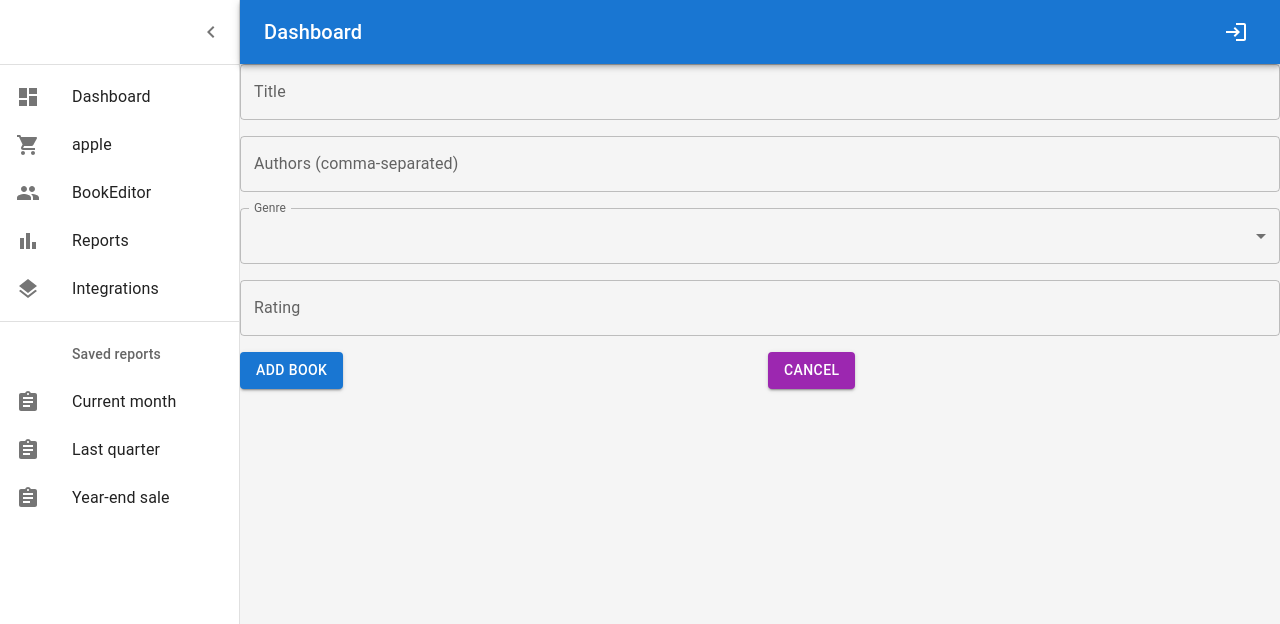
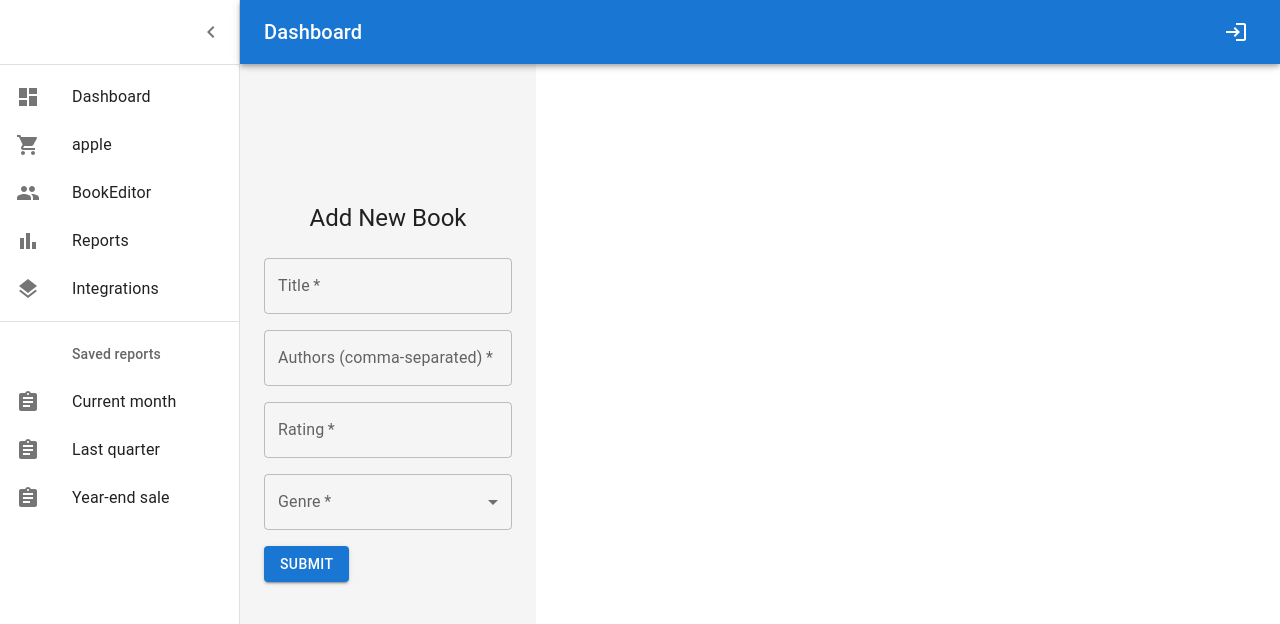
Before and after one commit to abd-bd-1020/library-management, a React app: page /bookeditor in a window 1280 px wide. Shown: the top 624 px of the page. Built offline with nearby package versions, Linux system fonts and the light colour scheme; the HTML template or start-up script is replaced by a standard one.

Commit message:
modified route

```diff
--- a/src/Layout/PageLayout.jsx
+++ b/src/Layout/PageLayout.jsx
@@ -1,66 +1,17 @@
 import React, { useState, useLayoutEffect } from "react";
-import {
-  ThemeProvider,
-  createTheme,
-  CssBaseline,
-  Box,
-  Toolbar,
-} from "@mui/material";
-import { BrowserRouter } from "react-router-dom";
-import Sidebar from "./SideBar";
-import TopBar from "./TopBar";
+
+import { BrowserRouter, useLocation, useNavigate } from "react-router-dom";
+
 import AppRoutes from "../route";
+import { ThemeProvider, createTheme } from "@mui/material";
 
 const defaultTheme = createTheme();
 
 export default function PageLayout() {
-  const [showSideBar, setShowSideBar] = useState(true);
-  const [open, setOpen] = useState(true);
-
-  useLayoutEffect(() => {
-    if (
-      window.location.pathname === "/login" ||
-      window.location.pathname === "/signup"
-    ) {
-
-      setShowSideBar(false);
-    }
-    else{
-      setShowSideBar(true);
-
-    }
-  }, [location.pathname]);
-
-  const toggleDrawer = () => {
-    setOpen(!open);
-  };
-
   return (
     <ThemeProvider theme={defaultTheme}>
       <BrowserRouter>
-        <Box sx={{ display: "flex" }}>
-          <CssBaseline />
-          {showSideBar ? (
-            <>
-              <TopBar open={open} toggleDrawer={toggleDrawer} />
-              <Sidebar open={open} toggleDrawer={toggleDrawer} />
-            </>
-          ) : <></>}
-          <Box
-            component="main"
-            sx={{
-              backgroundColor: (theme) =>
-                theme.palette.mode === "light"
-                  ? theme.palette.grey[100]
-                  : theme.palette.grey[900],
-              flexGrow: 1,
-              height: "100vh",
-              overflow: "auto",
-            }}
-          >
-            <Toolbar /> <AppRoutes />
-          </Box>
-        </Box>
+        <AppRoutes />
       </BrowserRouter>
     </ThemeProvider>
   );
--- a/src/Layout/TopBar.jsx
+++ b/src/Layout/TopBar.jsx
@@ -81,7 +81,7 @@ console.log(currentUserData)
         ) : (
           <IconButton color="inherit"
           onClick={() => {
-            window.location.href = "/login";
+            navigate("/login")
           }}
 
           >
--- a/src/components/BookEditor.jsx
+++ b/src/components/BookEditor.jsx
@@ -1,80 +1,120 @@
-import React, { useState } from "react";
-import { TextField, Button, Grid, MenuItem } from "@mui/material";
-import { ClientEnum } from "../ClientEnum";
+import React, { useState, useEffect } from 'react';
+import {
+  TextField,
+  MenuItem,
+  Button,
+  FormControl,
+  InputLabel,
+  Select,
+  Typography,
+  Container,
+  Grid,
+} from '@mui/material';
 
-function BookEditor({ onSave, onCancel, book }) {
-  const [title, setTitle] = useState(book ? book.title : "");
-  const [authors, setAuthors] = useState(book ? book.authors.join(", ") : "");
-  const [genre, setGenre] = useState(book ? book.genre : ClientEnum.ALL_GENRE);
-  const [rating, setRating] = useState(book ? book.rating : "");
+import { ClientEnum } from '../ClientEnum';
 
-  const handleSubmit = (e) => {
-    e.preventDefault();
-    const updatedBook = {
-      title,
-      authors: authors.split(",").map((author) => author.trim()),
-      genre,
-      rating: parseInt(rating),
+const initialValues = {
+  title: '',
+  authors: '',
+  rating: '',
+  genre: '',
 };
-    onSave(updatedBook);
+
+const BookEditor = ({ book }) => {
+  const [values, setValues] = useState(initialValues);
+
+  useEffect(() => {
+    if (book) {
+      setValues(book);
+    }
+  }, [book]);
+
+  const handleChange = (event) => {
+    const { name, value } = event.target;
+    setValues({ ...values, [name]: value });
+  };
+
+  const handleSubmit = (event) => {
+    event.preventDefault();
+    console.log('Form submitted:', values);
+    setValues(initialValues);
   };
 
   return (
+    <Container>
+      <Grid
+        container
+        direction="column"
+        justifyContent="center"
+        alignItems="center"
+        spacing={2}
+        style={{ minHeight: '100vh' }}
+      >
+        <Grid item>
+          <Typography variant="h5" gutterBottom>
+            {book ? 'Update Book' : 'Add New Book'}
+          </Typography>
+        </Grid>
+        <Grid item>
           <form onSubmit={handleSubmit}>
-      <Grid container spacing={2} justifyContent="center">
-        <Grid item xs={12}>
+            <Grid container direction="column" spacing={2}>
+              <Grid item>
                 <TextField
                   label="Title"
-            value={title}
-            onChange={(e) => setTitle(e.target.value)}
-            fullWidth
+                  name="title"
+                  value={values.title}
+                  onChange={handleChange}
+                  required
                 />
               </Grid>
-        <Grid item xs={12}>
+              <Grid item>
                 <TextField
                   label="Authors (comma-separated)"
-            value={authors}
-            onChange={(e) => setAuthors(e.target.value)}
-            fullWidth
+                  name="authors"
+                  value={values.authors}
+                  onChange={handleChange}
+                  required
                 />
               </Grid>
-        <Grid item xs={12}>
+              <Grid item>
                 <TextField
-            select
-            label="Genre"
-            value={genre}
-            onChange={(e) => setGenre(e.target.value)}
-            fullWidth
+                  label="Rating"
+                  name="rating"
+                  type="number"
+                  inputProps={{ min: 0, max: 10 }}
+                  value={values.rating}
+                  onChange={handleChange}
+                  required
+                  sx={{ width: '100%' }}
+                />
+              </Grid>
+              <Grid item>
+                <FormControl required style={{ width: '100%' }}>
+                  <InputLabel>Genre</InputLabel>
+                  <Select
+                    name="genre"
+                    value={values.genre}
+                    onChange={handleChange}
                   >
                     {ClientEnum.BOOK_GENRES.map((genre) => (
                       <MenuItem key={genre} value={genre}>
                         {genre}
                       </MenuItem>
                     ))}
-          </TextField>
+                  </Select>
+                </FormControl>
               </Grid>
-        <Grid item xs={12}>
-          <TextField
-            label="Rating"
-            value={rating}
-            onChange={(e) => setRating(e.target.value)}
-            type="number"
-            fullWidth
-          />
-        </Grid>
-        <Grid item xs={6}>
-          <Button type="submit" variant="contained" color="primary">
-            {book ? "Update" : "Add"} Book
-          </Button>
-        </Grid>
-        <Grid item xs={6}>
-          <Button onClick={onCancel} variant="contained" color="secondary">
-            Cancel
+              <Grid item>
+                <Button variant="contained" color="primary" type="submit">
+                  {book ? 'Update' : 'Submit'}
                 </Button>
               </Grid>
             </Grid>
           </form>
+        </Grid>
+      </Grid>
+    </Container>
   );
-}
+};
 
 export default BookEditor;
--- a/src/pages/LogIn.jsx
+++ b/src/pages/LogIn.jsx
@@ -50,13 +50,15 @@ const LoginPage = () => {
   };
 
   return (
-    <Container style={{ marginTop: "20vh" }} component="main" maxWidth="xs">
+    <Container  component="main" maxWidth="xs">
       <div
         style={{
           marginTop: 8,
           display: "flex",
           flexDirection: "column",
           alignItems: "center",
+          height : "100vh",
+          justifyContent : "center"
         }}
       >
         <Typography component="h1" variant="h5">
--- a/src/pages/SignUp.jsx
+++ b/src/pages/SignUp.jsx
@@ -55,13 +55,15 @@ const SignupPage = () => {
   };
 
   return (
-    <Container style={{ marginTop: "20vh" }} component="main" maxWidth="xs">
+    <Container  component="main" maxWidth="xs">
       <div
         style={{
           marginTop: 8,
           display: "flex",
           flexDirection: "column",
           alignItems: "center",
+          height : "100vh",
+          justifyContent : "center"
         }}
       >
         <Typography component="h1" variant="h5">
--- a/src/route.jsx
+++ b/src/route.jsx
@@ -1,23 +1,105 @@
-import React from "react";
+import React, { useState } from "react";
 import { Routes, Route, Navigate } from "react-router-dom";
 import HomePage from "./pages/HomePage";
 import NotFoundPage from "./pages/NotFoundPage";
 import ApplePage from "./pages/ApplePage";
 import LoginPage from "./pages/LogIn";
 import SignupPage from "./pages/SignUp";
-import BookEditor from "./components/BookEditor"
+import Sidebar from "./Layout/SideBar";
+import TopBar from "./Layout/TopBar";
+import { Box, CssBaseline, Toolbar } from "@mui/material";
+import BookEditor from "./components/BookEditor";
+
+function Navbar({ showBar = true, children }) {
+  const [open, setOpen] = useState(true);
+
+  const toggleDrawer = () => {
+    setOpen(!open);
+  };
+
+  return (
+    <Box sx={{ display: "flex" }}>
+      <CssBaseline />
+      {showBar && <TopBar open={open} toggleDrawer={toggleDrawer} />}
+      {showBar && <Sidebar open={open} toggleDrawer={toggleDrawer} />}
+      <Box
+        component="main"
+        sx={{
+          backgroundColor: (theme) =>
+            theme.palette.mode === "light"
+              ? theme.palette.grey[100]
+              : theme.palette.grey[900],
+          flexGrow: 1,
+          height: "100vh",
+          overflow: "auto",
+        }}
+      >
+        {children}
+        {showBar && <Toolbar />}
+      </Box>
+    </Box>
+  );
+}
 
 const AppRoutes = () => {
   return (
     <Routes>
-      <Route path="/" element={<HomePage />} />
-      <Route path="/homePage" element={<HomePage />} />\
-      <Route path="/login" element={<LoginPage />} />
-      <Route path="/signup" element={<SignupPage />} />
-      <Route path="/404" element={<NotFoundPage />} />
-      <Route path="/apple" element={<ApplePage />} />
-      <Route path="/bookeditor" element={<BookEditor />} />
-
+      <Route
+        path="/"
+        element={
+          <div>
+            <HomePage />
+          </div>
+        }
+      />
+      <Route
+        path="/homePage"
+        element={
+          <Navbar>
+            <HomePage />
+          </Navbar>
+        }
+      />
+      <Route
+        path="/login"
+        element={
+          <Navbar showBar={false}>
+            <LoginPage />
+          </Navbar>
+        }
+      />
+      <Route
+        path="/signup"
+        element={
+          <Navbar showBar={false}>
+            <SignupPage />
+          </Navbar>
+        }
+      />
+      <Route
+        path="/404"
+        element={
+          <Navbar>
+            <HomePage />
+          </Navbar>
+        }
+      />
+      <Route
+        path="/apple"
+        element={
+          <Navbar>
+            <ApplePage />
+          </Navbar>
+        }
+      />
+      <Route
+        path="/bookeditor"
+        element={
+          <Navbar>
+            <BookEditor />
+          </Navbar>
+        }
+      />
       <Route path="*" element={<Navigate replace to="/404" />} />
     </Routes>
   );
```
Also changed, not shown: src/components/PageLayout.jsx (deleted, +0 -157 lines), src/pages/HomePage.jsx (+28 -38 lines). Lines whose indentation alone changed are shown as unchanged.
